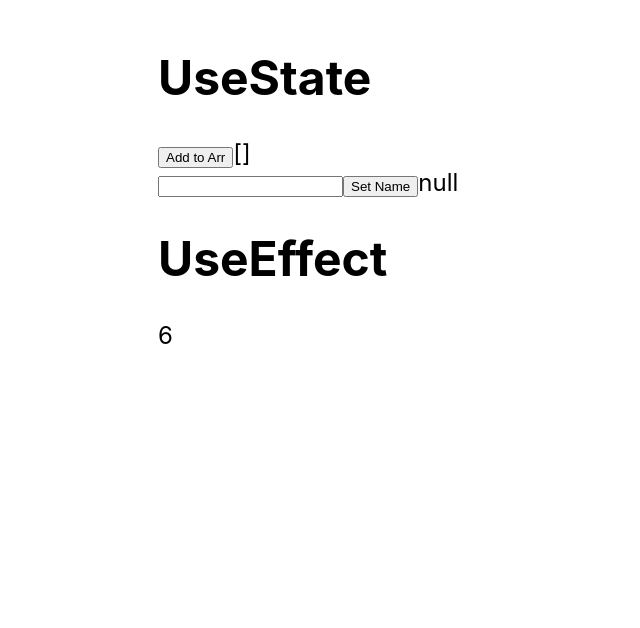
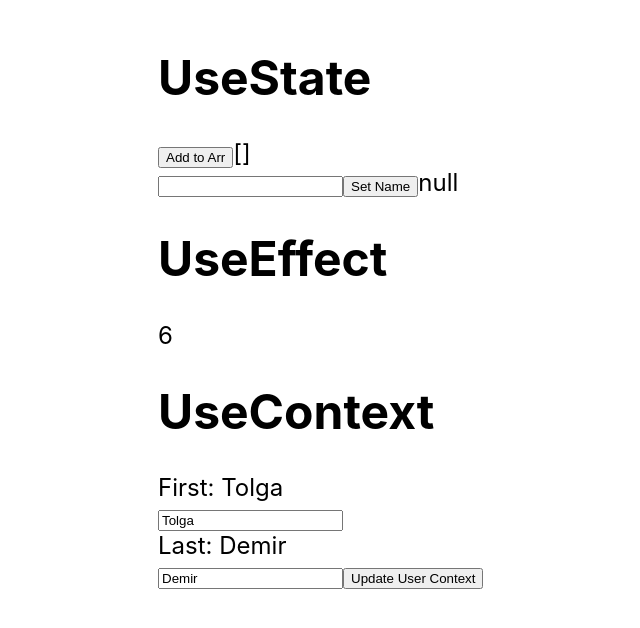
Before and after one commit to HuseyinAtacanDemir/ts-hooks, a React (Create React App) app: page / in a window 1280 px wide. Shown: the top 628 px of the page, without its empty margins (82-722 px from the left). Built offline with nearby package versions, Linux system fonts and the light colour scheme.

Commit message:
context and provider created, consumer created and provider values consumed, interfaces created

```diff
--- a/src/App.tsx
+++ b/src/App.tsx
@@ -1,5 +1,7 @@
+import UseContextComponent from "./components/useContext.component";
 import UseEffectComponent from "./components/useEffect.component";
 import UseStateComponent from "./components/useState.component";
+import UseContextProvider from "./context/provider";
 
 function App() {
   return (
@@ -8,6 +10,10 @@ function App() {
       <UseStateComponent />
       <h1>UseEffect</h1>
       <UseEffectComponent />
+      <h1>UseContext</h1>
+      <UseContextProvider>
+        <UseContextComponent />
+      </UseContextProvider>
     </div>
   );
 }
--- /dev/null
+++ b/src/components/useContext.component.tsx
@@ -0,0 +1,31 @@
+import React, { ReactNode, useContext, useState } from "react";
+
+import UserContext, { UserContextInterface } from "./../context/store";
+
+interface Props {
+  children?: ReactNode;
+}
+
+const UseContextComponent = (props: Props) => {
+  const { user, setUser } = useContext<UserContextInterface>(UserContext);
+  const [firstName, setFirstName] = useState<string>(user.first);
+  const [lastName, setLastName] = useState<string>(user.last);
+
+  const handleFirst = (e: React.ChangeEvent<HTMLInputElement>): void =>
+    setFirstName(e.target.value);
+  const handleLast = (e: React.ChangeEvent<HTMLInputElement>): void =>
+    setLastName(e.target.value);
+  return (
+    <div className="use-context-component">
+      <div className="user-info">First: {user.first}</div>
+      <input type="text" value={firstName} onChange={(e) => handleFirst(e)} />
+      <div className="user-info">Last: {user.last}</div>
+      <input type="text" value={lastName} onChange={(e) => handleLast(e)} />
+      <button onClick={() => setUser({ first: firstName, last: lastName })}>
+        Update User Context
+      </button>
+    </div>
+  );
+};
+
+export default UseContextComponent;
--- /dev/null
+++ b/src/context/provider.tsx
@@ -0,0 +1,21 @@
+import React, { ReactNode, useState } from "react";
+
+import UserContext, { UserInterface } from "./store";
+
+interface Props {
+  children?: ReactNode;
+}
+
+const UseContextProvider = (props: Props) => {
+  const [user, setUser] = useState<UserInterface>({
+    first: "Tolga",
+    last: "Demir",
+  });
+  return (
+    <UserContext.Provider value={{ user, setUser }}>
+      {props.children}
+    </UserContext.Provider>
+  );
+};
+
+export default UseContextProvider;
--- /dev/null
+++ b/src/context/store.ts
@@ -0,0 +1,22 @@
+import { createContext, Dispatch, SetStateAction } from "react";
+
+export interface UserInterface {
+  first: string;
+  last: string;
+}
+export interface UserContextInterface {
+  user: UserInterface;
+  setUser: Dispatch<SetStateAction<UserInterface>> | (() => void);
+}
+
+const initialState: UserContextInterface = {
+  user: {
+    first: "Atacan",
+    last: "Demir",
+  },
+  setUser: () => {},
+};
+
+const userContext = createContext<UserContextInterface>(initialState);
+
+export default userContext;
```
